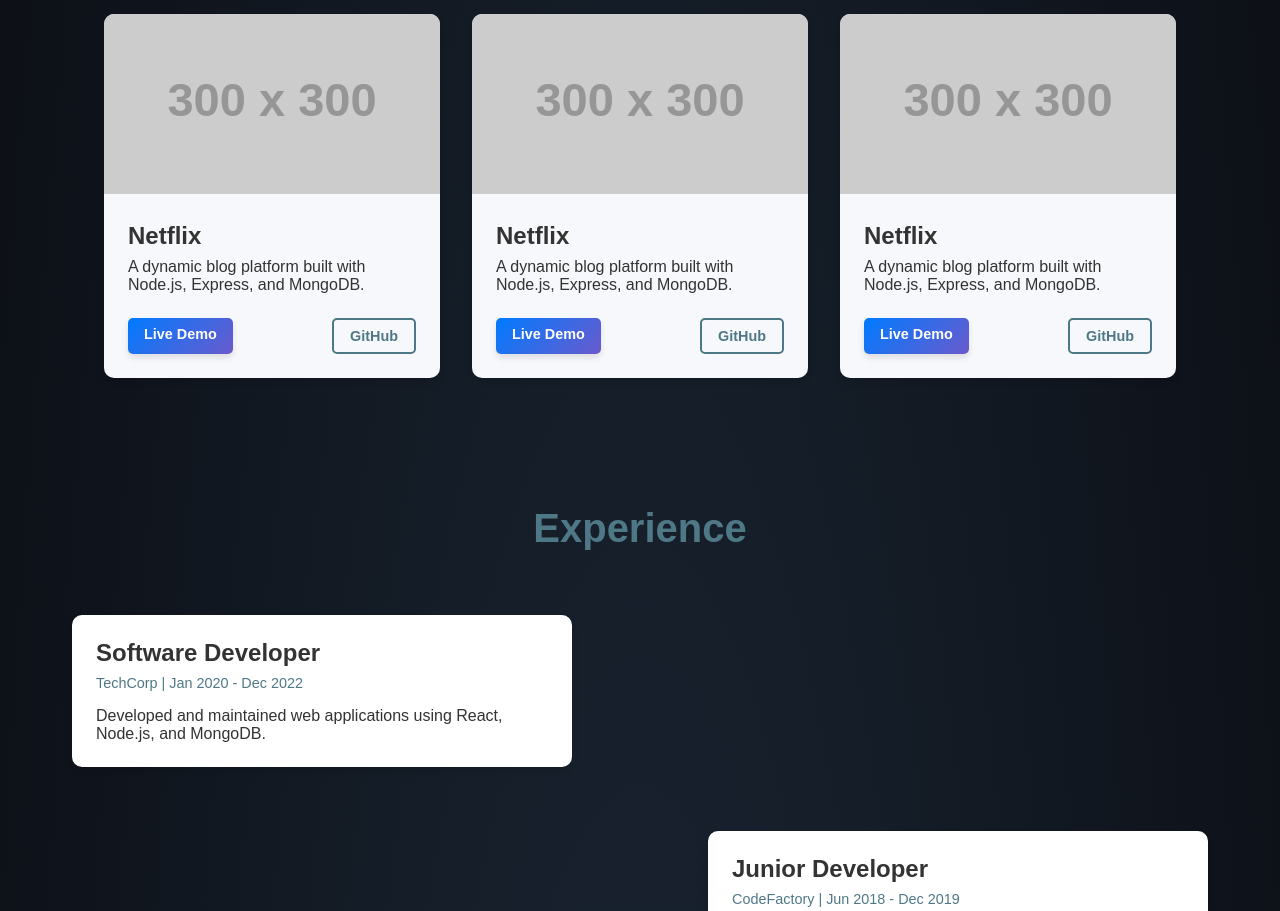
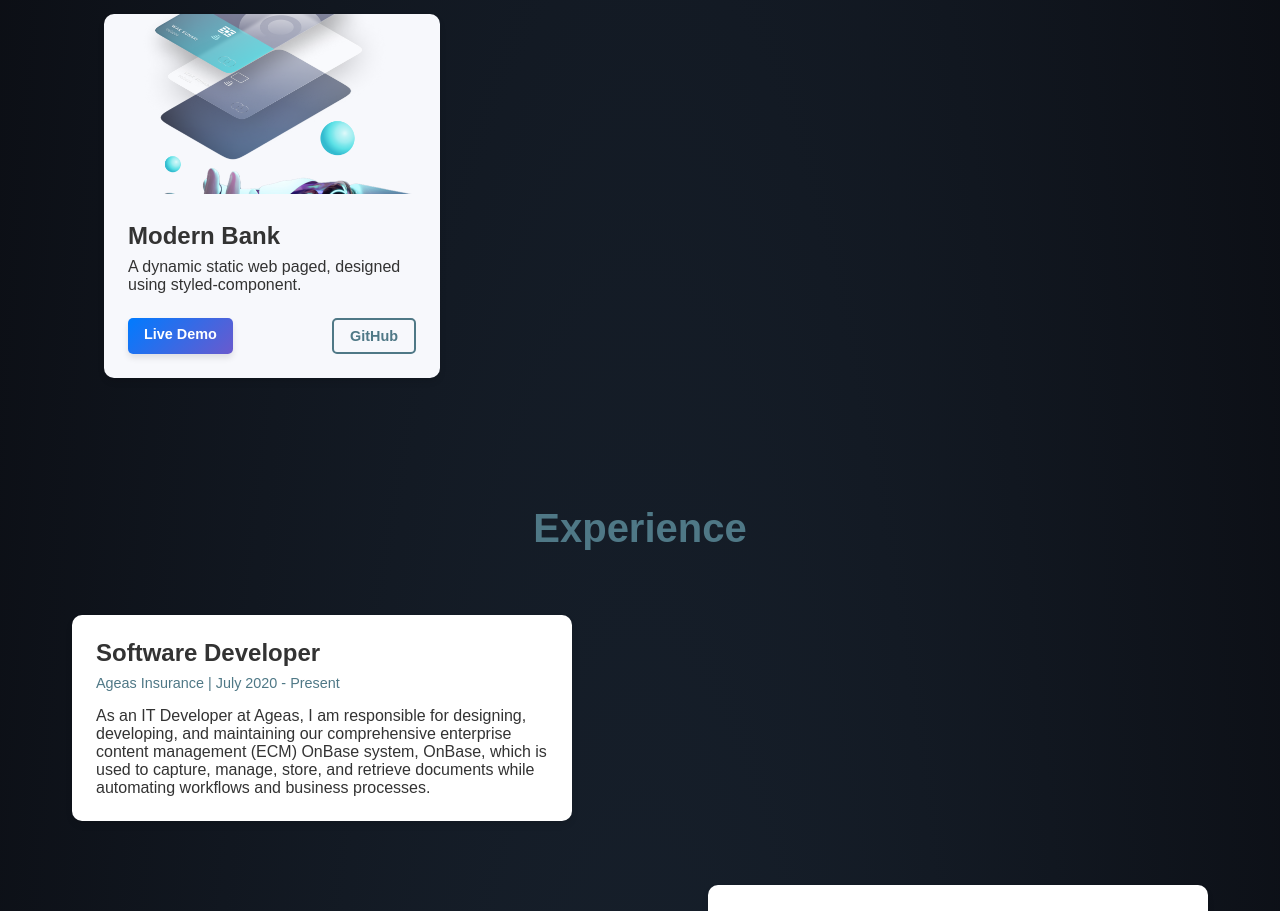
Before and after one commit to Afoghandi/portfolio-2024, a React (Create React App) app: page / in a window 1280 px wide. Shown: the part 1848-2759 px from the top of the page. Built offline with nearby package versions, Linux system fonts and the light colour scheme.

Commit message:
adding resume

```diff
--- a/src/components/Hero/index.js
+++ b/src/components/Hero/index.js
@@ -11,6 +11,7 @@
   HeroButton,
 } from './styles';
 import MyProfile from '../../assets/MyProfile.png';
+
 
 
 const Hero = () => {
@@ -27,7 +28,7 @@
         <h1>Hello,<span> I'm Ralphael</span></h1>
         <TypingEffect>
         <Typewriter
-              words={['Full Stack Developer', 'React Enthusiast', 'MERN Stack Expert', 'C# Expert', 'Concept Building', 'Thinker', 'Goals', 'Team Work']}
+              words={['Download My Resume','Code Architect','Full Stack Developer', 'Creative Problem Solver','Clean Code Advocate', 'Debugging Ninja','Innovative Thinker', 'Front End Wizard', 'Bank End Builder', 'Team Player Extraordinaire', 'Database Guru', 'API Connoisseur','Code Whisperer', 'Tech Evangelist','UI/UX Visionary','Software Alchemist','Always Learning']}
               loop={true}
               cursor={true}
               cursorStyle="|"
@@ -40,7 +41,7 @@
 
       <ButtonContainer>
         <HeroButton href="#contact">Hire Me</HeroButton>
-        <HeroButton href="#projects">View Portfolio</HeroButton>
+        <HeroButton href="/IT developer.docx" download="IT developer.docx">Download Resume</HeroButton>
       </ButtonContainer>
 
         </TextContent>
--- a/src/data/data.js
+++ b/src/data/data.js
@@ -3,6 +3,7 @@
 import Kitchen from '../assets/Gerich.png'
 import Royal from '../assets/Royal.png'
 import Joker from '../assets/joker.jpg'
+import Bank from '../assets/robot.png'
 // skillsData.js
 const skills = [
   { name: 'C#', iconClass: 'devicon-csharp-plain' },
@@ -38,59 +39,58 @@
   },
   {
     id: 3,
-    title: 'Blog Platform',
+    title: 'Royal Tosh',
     image: Royal,
-    synopsis: 'A static page using modern design that never fails to catch attention',
+    synopsis: 'A static page using gradient that never fails to catch attention',
     liveDemo: 'https://royal-tosh.vercel.app/',
     github: 'https://github.com/Afoghandi/RoyalTosh',
   },
   {
     id: 4,
-    title: 'Netflix',
-    image: 'https://via.placeholder.com/300',
-    synopsis: 'A dynamic blog platform built with Node.js, Express, and MongoDB.',
-    liveDemo: 'https://example.com',
-    github: 'https://github.com/example/blog-platform',
-  },
-  {
-    id: 5,
-    title: 'Netflix',
-    image: 'https://via.placeholder.com/300',
-    synopsis: 'A dynamic blog platform built with Node.js, Express, and MongoDB.',
-    liveDemo: 'https://example.com',
-    github: 'https://github.com/example/blog-platform',
-  },
-  {
-    id: 6,
-    title: 'Netflix',
-    image: 'https://via.placeholder.com/300',
-    synopsis: 'A dynamic blog platform built with Node.js, Express, and MongoDB.',
-    liveDemo: 'https://example.com',
-    github: 'https://github.com/example/blog-platform',
-  },
+    title: 'Modern Bank',
+    image: Bank,
+    synopsis: 'A dynamic static web paged, designed using styled-component.',
+    liveDemo: 'modern-bank-rosy.vercel.app',
+    github: 'https://github.com/Afoghandi/ModernBank',
+  }
+
 ];
 
 export const experienceData = [
   {
     id: 1,
     title: 'Software Developer',
-    company: 'TechCorp',
-    duration: 'Jan 2020 - Dec 2022',
-    description: 'Developed and maintained web applications using React, Node.js, and MongoDB.',
+    company: 'Ageas Insurance',
+    duration: 'July 2020 - Present',
+    description: 'As an IT Developer at Ageas, I am responsible for designing, developing, and maintaining our comprehensive enterprise content management (ECM) OnBase system, OnBase, which is used to capture, manage, store, and retrieve documents while automating workflows and business processes. ',
   },
   {
     id: 2,
-    title: 'Junior Developer',
-    company: 'CodeFactory',
-    duration: 'Jun 2018 - Dec 2019',
-    description: 'Assisted in building scalable backend systems with Express and SQL databases.',
+    title: 'Learning and Development Officer',
+    company: 'Ageas Insurance',
+    duration: 'September 2016 - July 2020',
+    description: 'I was responsible for creating and delivering training programmes that were based around a blended approach to learning to ensure trainees receive an understanding of the core elements of their role and the fundamental believes of the company',
   },
   {
     id: 3,
-    title: 'Intern',
-    company: 'Startup Hub',
-    duration: 'Jan 2018 - May 2018',
-    description: 'Collaborated with senior developers on designing user-friendly interfaces.',
+    title: 'Motor Claims Technical Advisor',
+    company: 'Ageas Insurance',
+    duration: 'June 2014 - September 2016',
+    description: 'As a technical advisor, I served as a referral point for foreign claims, theft, credit hire and as a telematics expert, which enabled me to support, guide and offer solutions to others. I reviewed outstanding debts and negotiated with external clients to reach an amicable resolution, which involved collating and analysing data, analysing the behaviour patterns  and applying this knowledge to future cases. ',
+  },
+  {
+    id:4 ,
+    title: 'Customer Service Advisor',
+    company: 'Ageas Insurance',
+    duration: 'April 2012 - June 2014',
+    description: 'I worked within the Affinity Sales department where I dealt with high volumes of calls.  I was responsible for listening to clients and assisting them in finding a product that met their needs whilst ensuring they received an individualised pleasant experience.  ',
+  },
+  {
+    id:5 ,
+    title: 'Design Consultant',
+    company: 'Venture Photography',
+    duration: 'August 2011 - December 2011',
+    description: 'Venture was all about providing customers with a complete experience.  I was responsible for leading clients through their images and ensuring they had a positive experience whilst they choose their pictures.  My role included sales, digital image manipulation to meet the customers requirements and also ensuring images were ready for collection.  I was also responsible for phoning clients, arranging appointments and covering the Reception desk in the studio.  ',
   },
 ];
 
```
Also changed, not shown: src/assets/robot.png (added), 1 other file (tests, documents, lock files or other folders).
